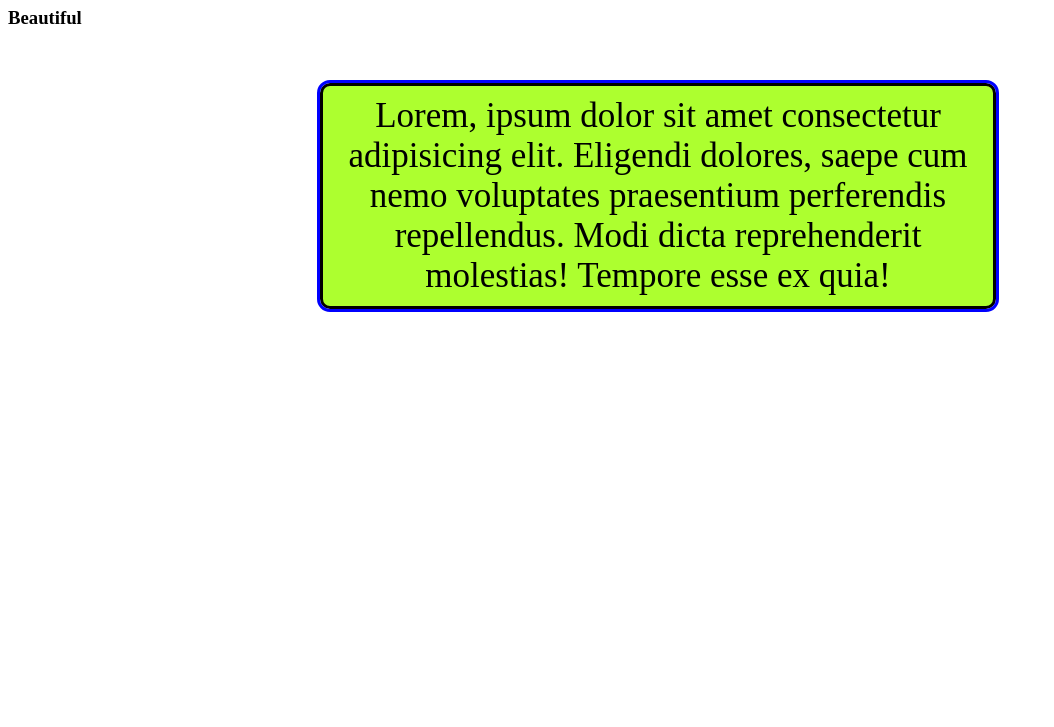
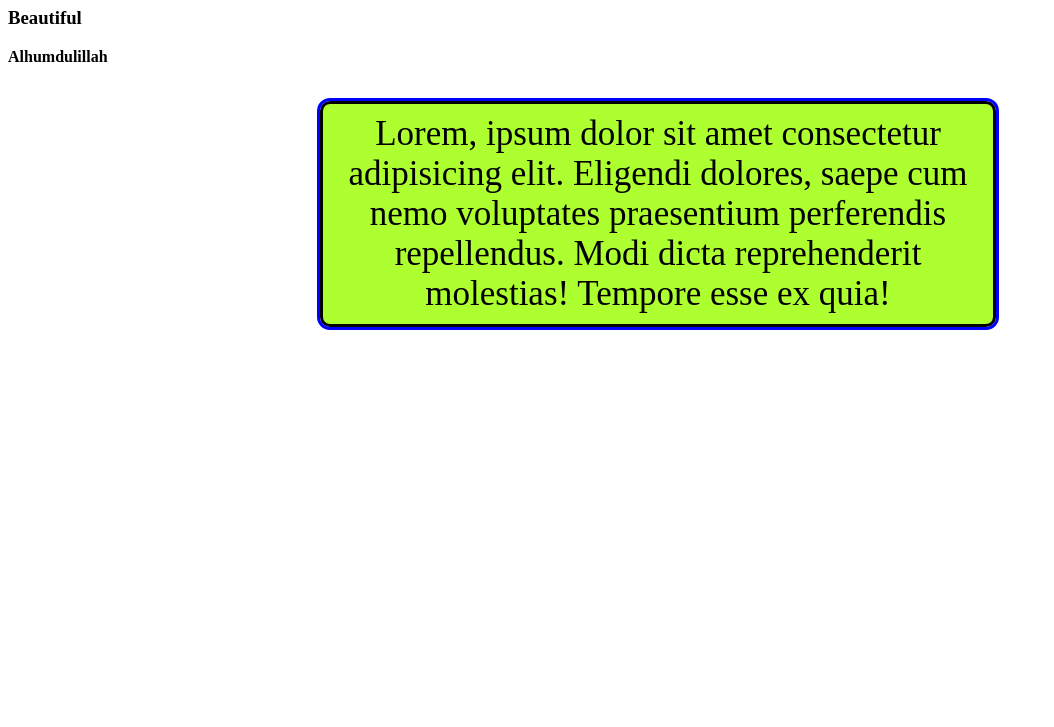
Before and after one commit to Shakil-Ahmed-Shawon/Beginning-Project, a plain HTML site: page Beginning-Project/project-1.html in a window 1280 px wide. Shown: the part 73-800 px from the top of the page, without its empty margins (0-1054 px from the left). Drawn offline with Linux system fonts and the light colour scheme.

Commit message:
add-btag

```diff
--- a/Beginning-Project/project-1.html
+++ b/Beginning-Project/project-1.html
@@ -13,6 +13,8 @@
 
     <h3>Beautiful</h3>
 
+    <b>Alhumdulillah</b>
+
     <p>Lorem, ipsum dolor sit amet consectetur adipisicing elit. Eligendi dolores, saepe cum nemo voluptates praesentium perferendis repellendus. Modi dicta reprehenderit molestias! Tempore esse ex quia!</p>
 
 </body>
```
